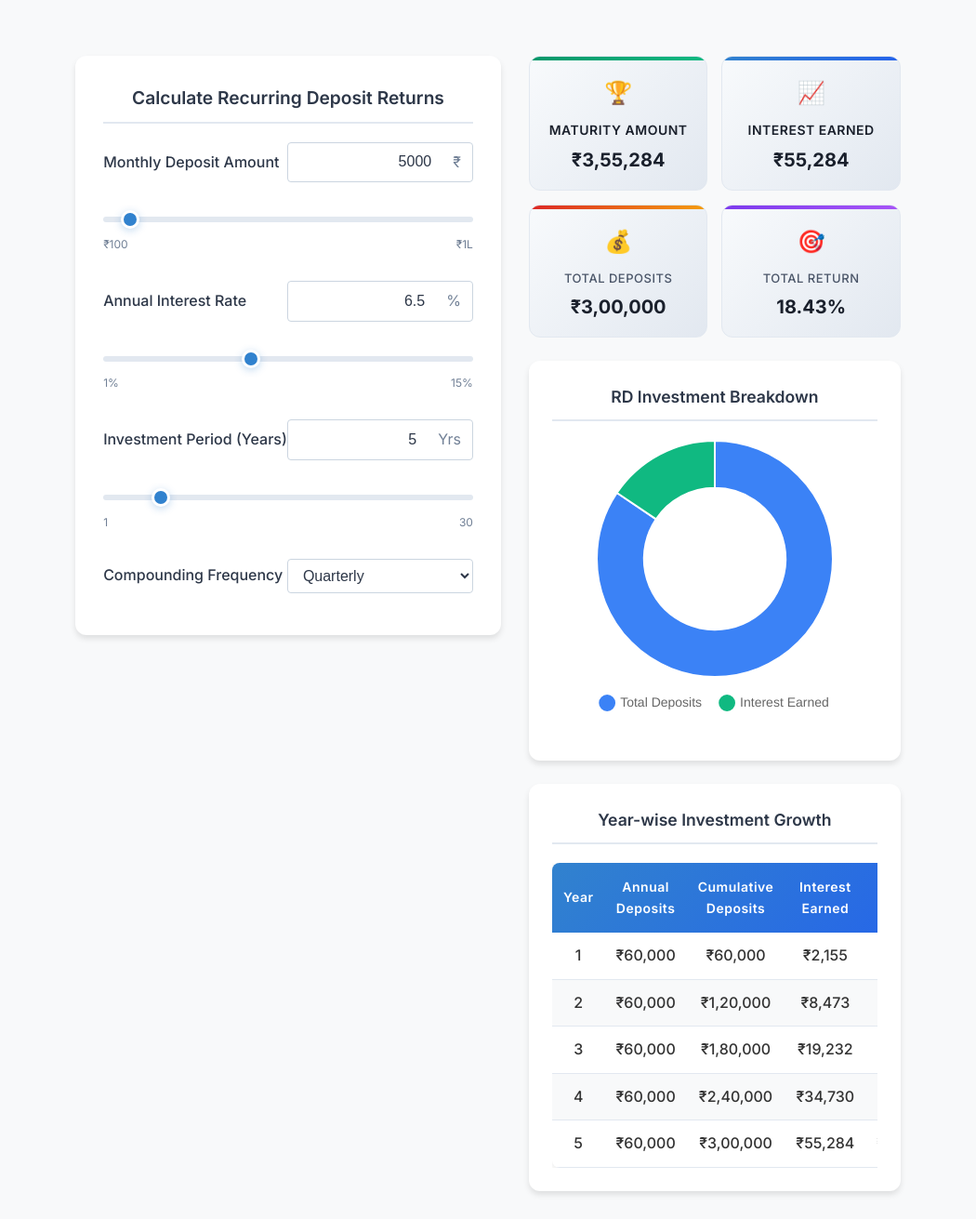
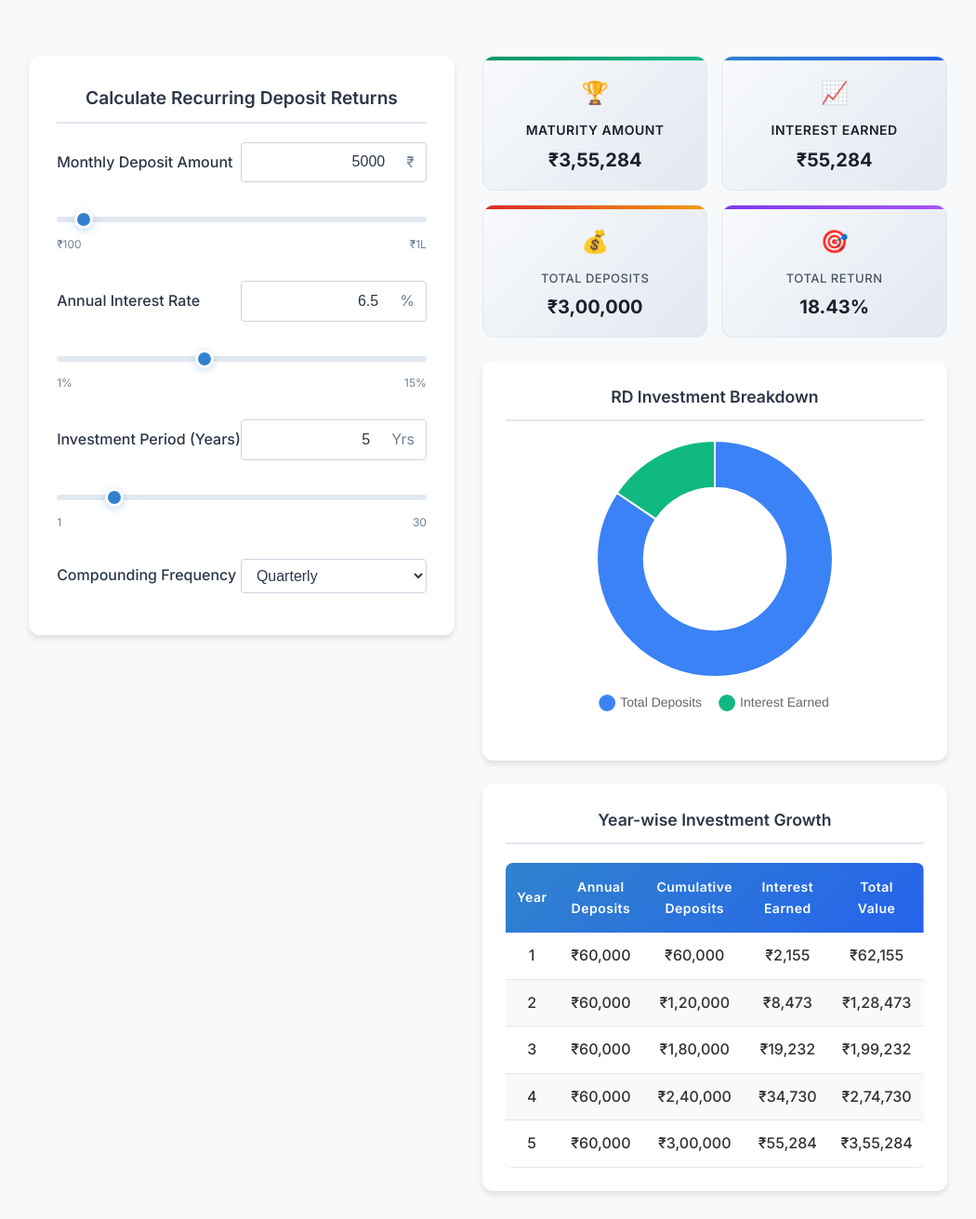
Before and after one commit to Invigo-Info/new-emi-calculators, a Python web app: template templates/rd_calculator.html in a window 1280 px wide. Shown: the part 241-1552 px from the top of the page at 93% size, without its empty margins (115-1165 px from the left). Run offline with Jinja, Linux system fonts and the light colour scheme; the template is opened without the code that fills it, so the values that code supplies are empty.

Commit message:
Update rd_calculator_style.css

```diff
--- a/static/css/rd_calculator_style.css
+++ b/static/css/rd_calculator_style.css
@@ -187,7 +187,7 @@ body {
     margin: 0 auto;
     padding: 30px 20px;
     display: grid;
-    grid-template-columns: 1fr 400px;
+    grid-template-columns: 1fr 500px;
     gap: 30px;
 }
 
```
